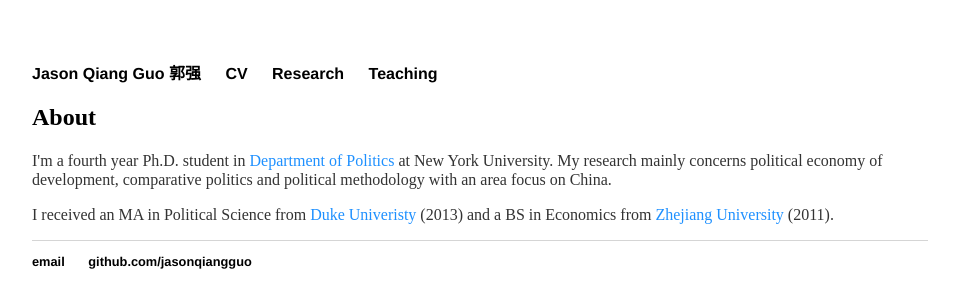
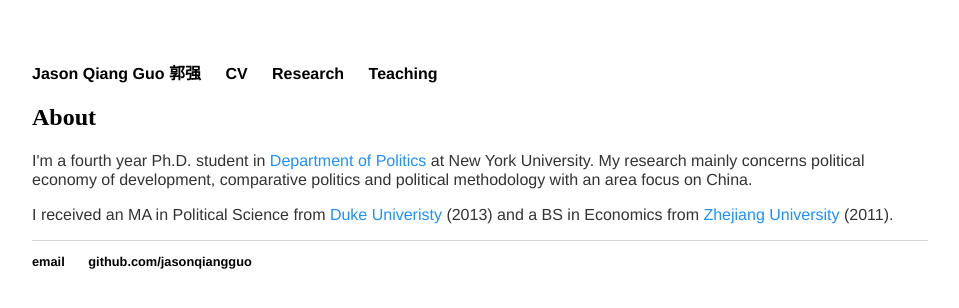
Before and after one commit to jasonqiangguo/jasonqiangguo.github.io, a Jekyll site: the page built from index.html, in a window 1280 px wide. Shown: the top 308 px of the page, without its empty margins (160-1119 px from the left). Built offline with Jekyll 4.4.1, drawn with Linux system fonts in a browser that asks for light colours.

Commit message:
homepage

```diff
--- a/css/main.css
+++ b/css/main.css
@@ -3,7 +3,7 @@
     width: 70%;
 }
 nav ul, footer ul {
-    font-family:'Helvetica', 'Sans-Serif';
+    font-family:'Helvetica', 'Helvetica Light', 'Sans-Serif';
     padding: 0px;
     list-style: none;
     font-weight: bold;
@@ -27,9 +27,10 @@
 }
 h1 {
     font-size: 3em;
-    font-family: 'Helvetica', 'Sans-Serif';
+    font-family: 'Helvetica', 'Helvetica Light', 'Sans-Serif';
 }
 p {
+    font-family: 'Helvetica', 'Helvetica Light', 'Sans-Serif';
     font-size: 1em;
     line-height: 1.2em;
     color: #333;
```
